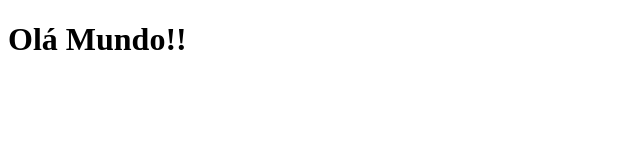
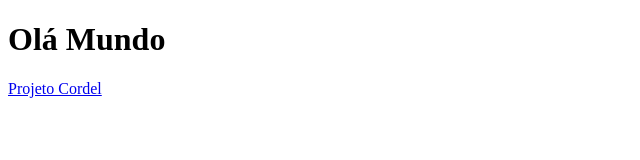
Before and after one commit to DorigonBruno/DorigonBruno.github.io, a plain HTML site: page index.html in a window 1280 px wide. Shown: the whole page, without its empty margins (0-640 px from the left). Drawn offline with Linux system fonts and the light colour scheme.

Commit message:
add projeto cordel

```diff
--- a/index.html
+++ b/index.html
@@ -7,6 +7,9 @@
   <title>Minha Página</title>
 </head>
 <body>
-  <h1>Olá Mundo!!</h1>
+  <h1>Olá Mundo</h1>
+  <a href="https://dorigonbruno.github.io/projeto-cordel/">
+    <p>Projeto Cordel</p>
+  </a>
 </body>
 </html>
```
Also changed, not shown: 1 other file.
